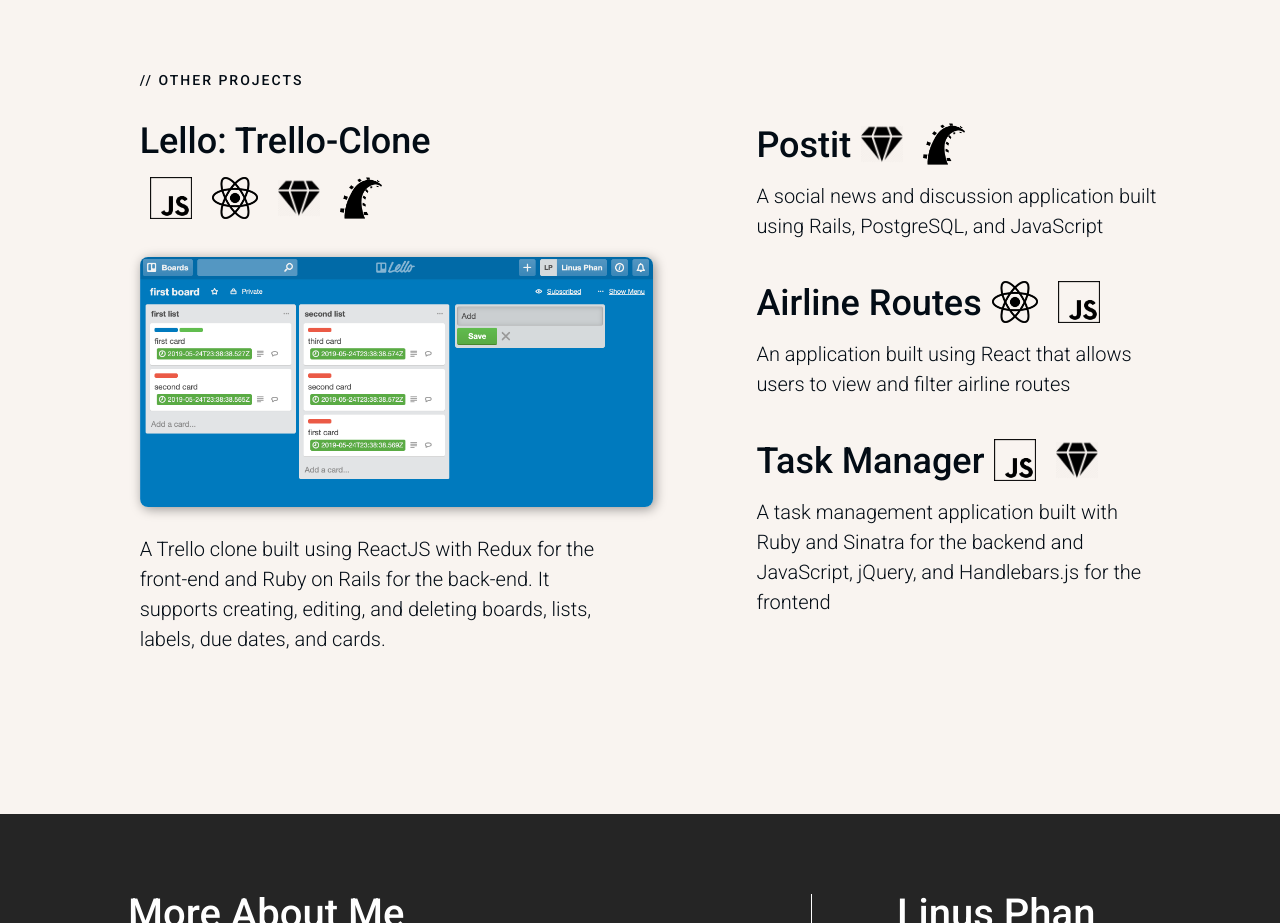
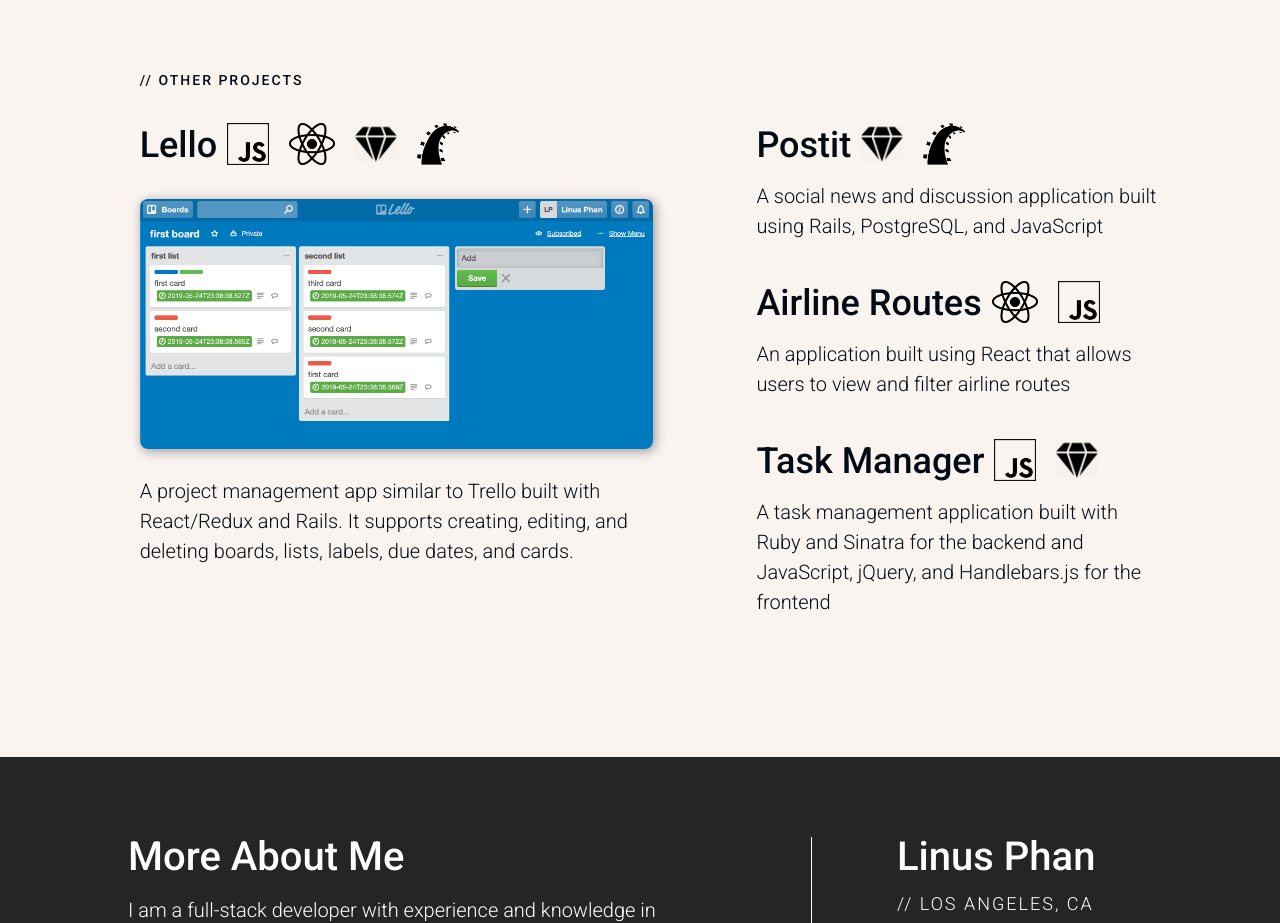
Before and after one commit to linusphan/linusphan.github.io, a plain HTML site: page index.html in a window 1280 px wide. Shown: the part 1960-2883 px from the top of the page. Drawn offline with Linux system fonts and the light colour scheme.

Commit message:
update index page

```diff
--- a/index.html
+++ b/index.html
@@ -97,15 +97,11 @@
           <div class="box first">
             <h4>// Other projects</h4>
 
-            <h2>Lello: <br class="mobile"/>Trello-Clone</h2>
-            <p><img class="javascript-icon" src="assets/images/javascript.png" alt="JavaScript icon"
-            /><img src="assets/images/react.png" alt="React icon"
-            /><img src="assets/images/ruby.png" alt="Ruby icon"
-            /><img src="assets/images/rails.png" alt="Ruby on Rails icon" /></p>
+            <h2>Lello<img class="javascript-icon" src="assets/images/javascript.png" alt="JavaScript icon" /><img src="assets/images/react.png" alt="React icon" /><img src="assets/images/ruby.png" alt="Ruby icon" /><img src="assets/images/rails.png" alt="Ruby on Rails icon" /></h2>
             <img class="full" src="assets/images/lello.png" alt="Showing what Lello looks like" />
-            <p>A Trello clone built using ReactJS with Redux for the front-end
-            and Ruby on Rails for the back-end. It supports creating, editing,
-            and deleting boards, lists, labels, due dates, and cards.</p>
+            <p>A project management app similar to Trello built with React/Redux
+            and Rails. It supports creating, editing, and deleting boards,
+            lists, labels, due dates, and cards.</p>
 
             <div class="spacing"></div>
           </div>
@@ -123,7 +119,9 @@
             filter airline routes</p>
 
             <h2>Task Manager<img class="javascript-icon" src="assets/images/javascript.png" alt="JavaScript icon" /><img src="assets/images/ruby.png" alt="Ruby icon" /></h2>
-            <p>A task management application built with Ruby and Sinatra for the backend and JavaScript, jQuery, and Handlebars.js for the frontend</p>
+            <p>A task management application built with Ruby and Sinatra for the
+            backend and JavaScript, jQuery, and Handlebars.js for the
+            frontend</p>
           </div>
         </article>
       </section>
```
